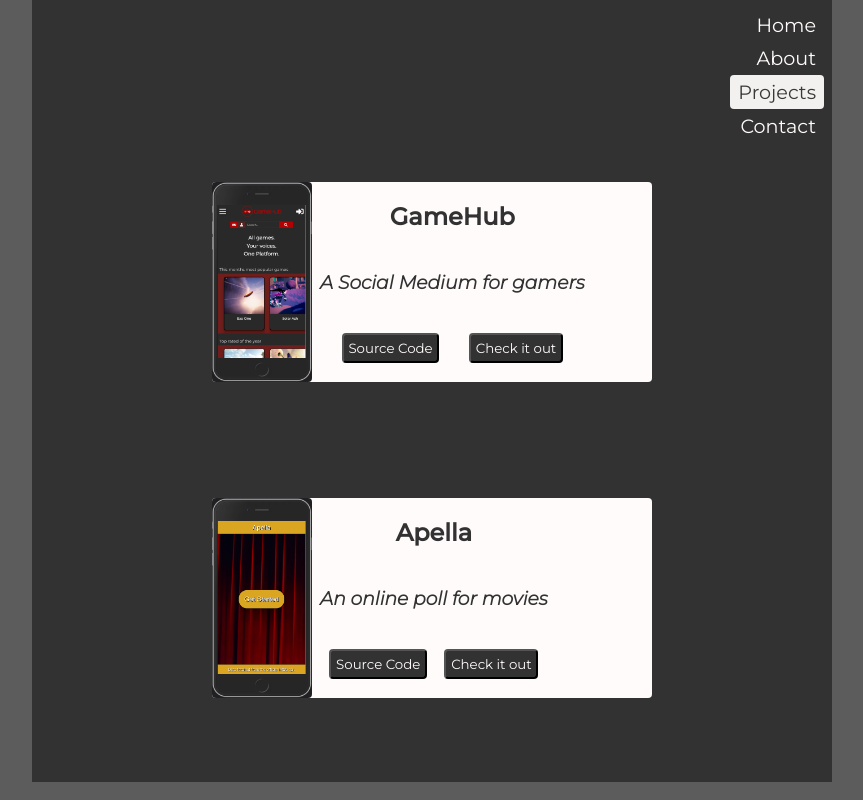
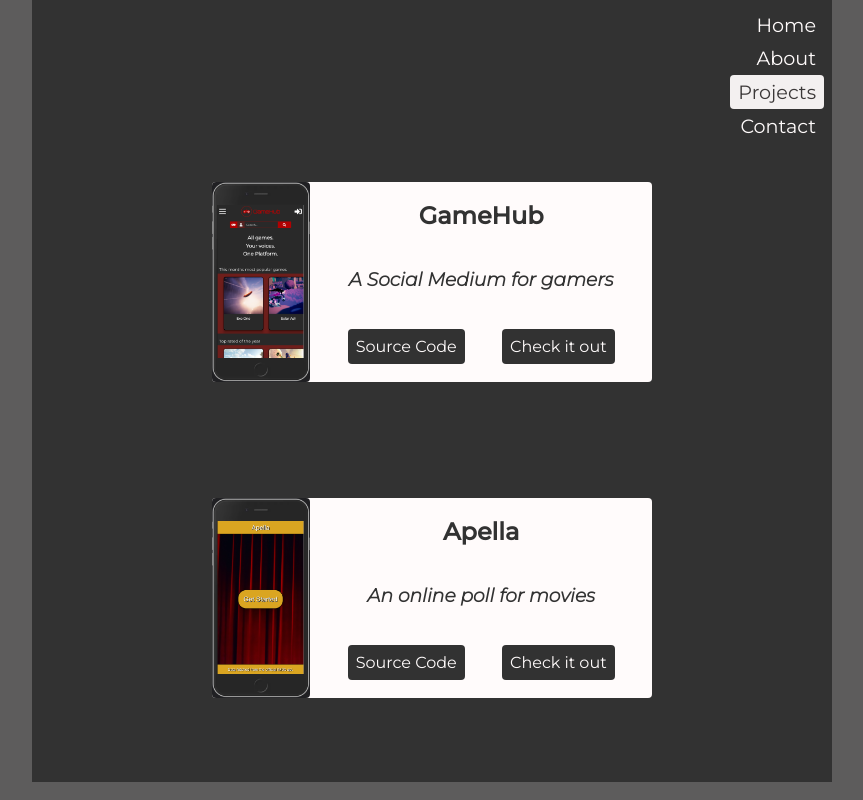
Before and after one commit to LoukasPiloidis/Portfolio, a React (Create React App) app: page /projects in a window 1280 px wide. Shown: the whole page, without its empty margins (208-1071 px from the left). Built offline with nearby package versions, Linux system fonts and the light colour scheme.

Commit message:
anchor tags updated

```diff
--- a/src/components/Projects.js
+++ b/src/components/Projects.js
@@ -18,8 +18,8 @@ const Projects = ({ setCurrentPage }) => {
           <h2 className="text__title">GameHub</h2>
           <h3 className="text__subtitle">A Social Medium for gamers</h3>
           <div className="text__buttons">
-            <button>Source Code</button>
-            <button>Check it out</button>
+            <a className="button" href="https://github.com/LoukasPiloidis/GameHub" target="_blank" >Source Code</a>
+            <a className="button"href="https://gamehub-client.herokuapp.com/" target="_blank" >Check it out</a>
           </div>
         </div>
       </div>
@@ -29,8 +29,8 @@ const Projects = ({ setCurrentPage }) => {
           <h2 className="text__title">Apella</h2>
           <h3 className="text__subtitle">An online poll for movies</h3>
           <div className="text__buttons">
-            <button>Source Code</button>
-            <button>Check it out</button>
+            <a className="button" href="https://github.com/LoukasPiloidis/Apella" target="_blank" >Source Code</a>
+            <a className="button" href="https://github.com/LoukasPiloidis/GameHub" target="_blank" >Check it out</a>
           </div>
         </div>
       </div>
--- a/src/styles/Projects.css
+++ b/src/styles/Projects.css
@@ -38,6 +38,7 @@
   align-items: center;
   text-align: center;
   justify-content: space-around;
+  width: 100%;
 }
 
 .text__title {
@@ -56,12 +57,14 @@
   width: 100%;
 }
 
-.text__buttons button {
+.button {
+  text-decoration: none;
   background-color: #323232;
-  padding: 0.3rem;
+  padding: 0.5rem;
   border-radius: 4px;
+  box-shadow: #323232;
 }
 
-.bounce {
-  bottom: 0;
+.button:hover {
+  background-color: #4b4a4a;
 }
```
